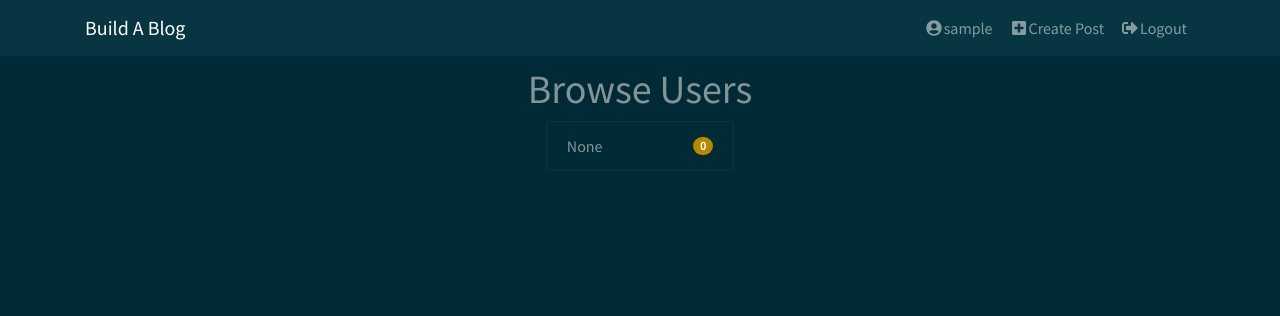
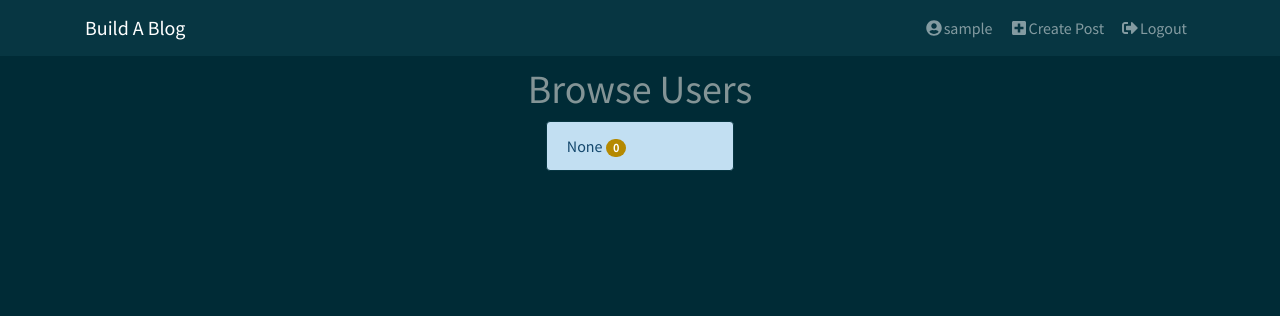
Before and after one commit to Seanzee25/blogz, a Flask app: page / in a window 1280 px wide. Shown: the top 316 px of the page. Run offline with Flask 2, Linux system fonts and the light colour scheme; the visitor is signed in with stand-in values (Sample User, id 1); data comes from the database, SQL or seed files in the repository; some libraries are stand-ins or nearby versions.

Commit message:
Added creation of posts tied to user

```diff
--- a/main.py
+++ b/main.py
@@ -35,7 +35,7 @@
     email = db.Column(db.String(120))
     pw_hash = db.Column(db.String(120))
     create_date = db.Column(db.DateTime)
-    posts = db.relationship('Blog', backref="owner")
+    posts = db.relationship('Blog', backref="user")
 
     def __init__(self, user_name, email, password):
         self.user_name = user_name
@@ -181,7 +181,8 @@
             return render_template("newpost.html", title_error=title_error,
                                    body_error=body_error)
         else:
-            blog = Blog(title, body)
+            user = User.query.filter_by(email=session["email"]).first()
+            blog = Blog(title, body, user)
             db.session.add(blog)
             db.session.commit()
             return redirect("./blog?id={0}".format(blog.id))
--- a/templates/index.html
+++ b/templates/index.html
@@ -10,67 +10,67 @@
         {% if users|length < 5 %}
         <div class="col-md-5"></div>
         <div class="col-md-2">
-            <ul class="list-group">
+            <div class="list-group">
                 {% for i in range(users|length) %}
-                <li class="list-group-item d-flex justify-content-between align-items-center">
-                    {{ users[i].user_name }}
-                    <span class="badge badge-primary badge-pill">{{ users.posts|length }}</span>
-                </li>
+                    <a href="./blog?user_id={{users[i].id}}" class="list-group-item list-group-item-action list-group-item-info">
+                        {{ users[i].user_name }}
+                        <span class="badge badge-primary badge-pill">{{ users.posts|length }}</span>
+                    </a>
                 {% endfor %}
-            </ul>
+                </div>
         </div>
         <div class="col-md-5"></div>
         {% else %}
         <div class="col-md-1"></div>
         <div class="col-md-2">
-            <ul class="list-group">
+            <div class="list-group">
                 {% for i in range(0, users|length // 5) %}
-                <li class="list-group-item d-flex justify-content-between align-items-center">
+                <a href="./blog?user_id={{users[i].id}}" class="list-group-item list-group-item-action list-group-item-info">
                     {{ users[i].user_name }}
-                    <span class="badge badge-primary badge-pill">{{ loop.index0 }}</span>
-                </li>
+                    <span class="badge badge-primary badge-pill">{{ users.posts|length }}</span>
+                </a>
                 {% endfor %}
-            </ul>
+            </div>
         </div>
         <div class="col-md-2">
-            <ul class="list-group">
+            <div class="list-group">
                 {% for i in range(users|length // 5, users|length // 5 * 2) %}
-                <li class="list-group-item d-flex justify-content-between align-items-center">
+                <a href="./blog?user_id={{users[i].id}}" class="list-group-item list-group-item-action list-group-item-info">
                     {{ users[i].user_name }}
-                    <span class="badge badge-primary badge-pill">{{ loop.index0 }}</span>
-                </li>
+                    <span class="badge badge-primary badge-pill">{{ users.posts|length }}</span>
+                </a>
                 {% endfor %}
-            </ul>
+            </div>
         </div>
         <div class="col-md-2">
-            <ul class="list-group">
+            <div class="list-group">
                 {% for i in range(users|length // 5 * 2, users|length // 5 * 3) %}
-                <li class="list-group-item d-flex justify-content-between align-items-center">
+                <a href="./blog?user_id={{users[i].id}}" class="list-group-item list-group-item-action list-group-item-info">
                     {{ users[i].user_name }}
-                    <span class="badge badge-primary badge-pill">{{ loop.index0 }}</span>
-                </li>
+                    <span class="badge badge-primary badge-pill">{{ users.posts|length }}</span>
+                </a>
                 {% endfor %}
-            </ul>
+            </div>
         </div>
         <div class="col-md-2">
-            <ul class="list-group">
+            <div class="list-group">
                 {% for i in range(users|length // 5 * 3, users|length // 5 * 4) %}
-                <li class="list-group-item d-flex justify-content-between align-items-center">
+                <a href="./blog?user_id={{users[i].id}}" class="list-group-item list-group-item-action list-group-item-info">
                     {{ users[i].user_name }}
-                    <span class="badge badge-primary badge-pill">{{ loop.index0 }}</span>
-                </li>
+                    <span class="badge badge-primary badge-pill">{{ users.posts|length }}</span>
+                </a>
                 {% endfor %}
-            </ul>
+            </div>
         </div>
         <div class="col-md-2">
-            <ul class="list-group">
+            <div class="list-group">
                 {% for i in range(users|length // 5 * 4, users|length // 5 * 5) %}
-                <li class="list-group-item d-flex justify-content-between align-items-center">
+                <a href="./blog?user_id={{users[i].id}}" class="list-group-item list-group-item-action list-group-item-info">
                     {{ users[i].user_name }}
-                    <span class="badge badge-primary badge-pill">{{ loop.index0 }}</span>
-                </li>
+                    <span class="badge badge-primary badge-pill">{{ users.posts|length }}</span>
+                </a>
                 {% endfor %}
-            </ul>
+            </div>
         </div>
         <div class="col-md-1"></div>
         {% endif %}
```
Also changed, not shown: templates/entry.html (+7 -3 lines), templates/newpost.html (+22 -12 lines).
